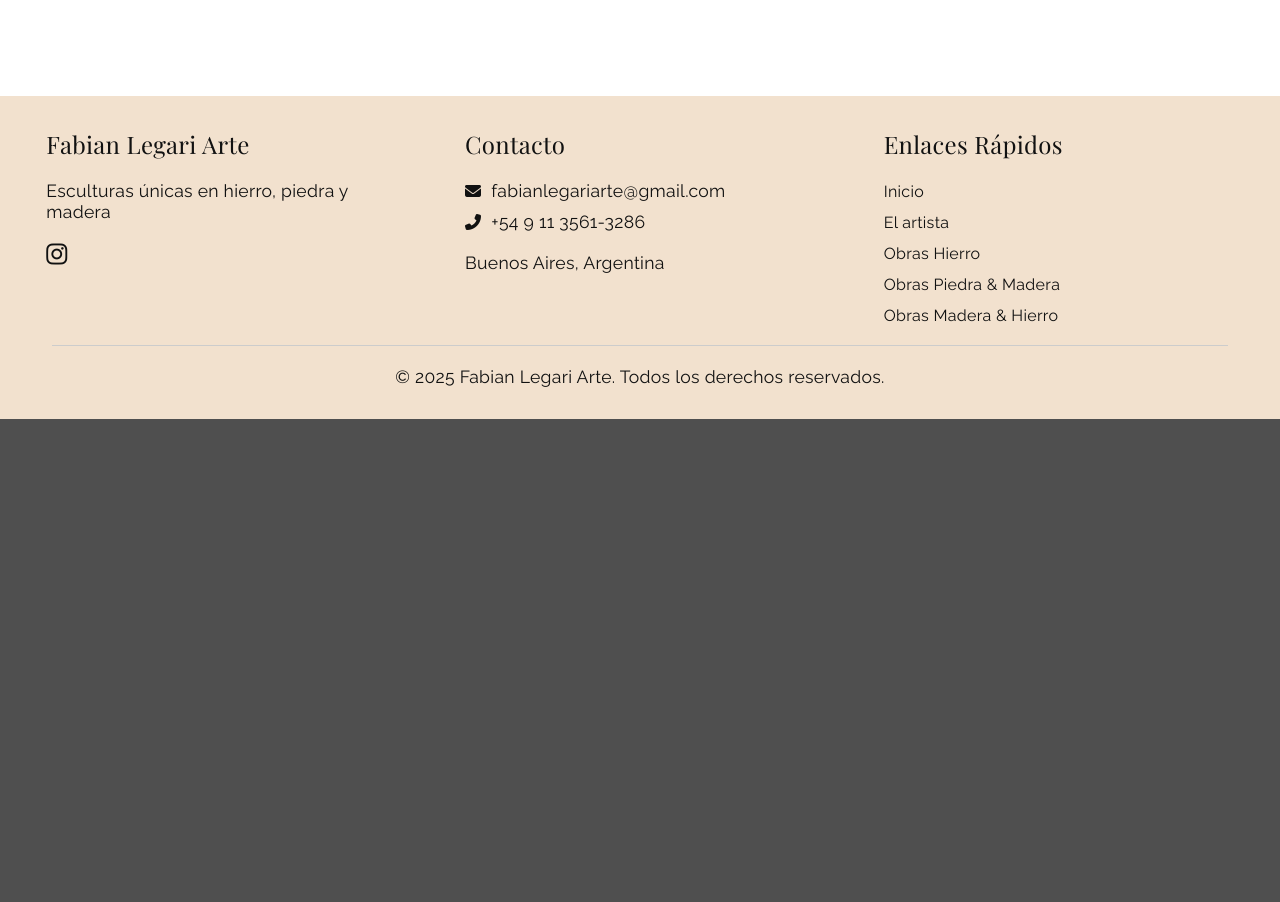
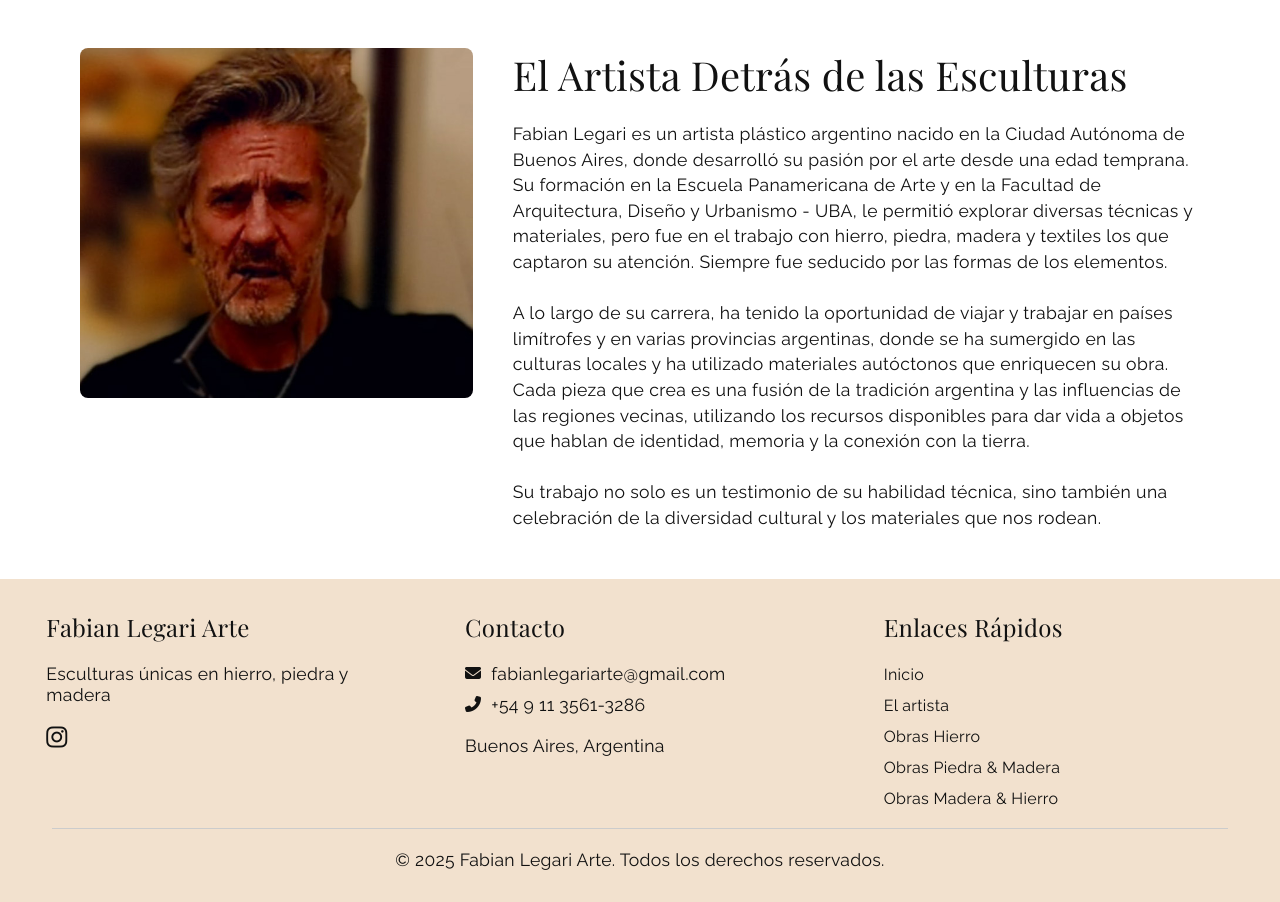
Before and after one commit to lautaroreche/Legari-Web-Page, a Django app: page /el-artista in a window 1280 px wide. Shown: the part 480-1382 px from the top of the page. Before the commit the page ends 899 px from the top, so only its background shows below. Run offline with Django 5.2, Linux system fonts and the light colour scheme.

Commit message:
Finish layout and design

```diff
--- a/legari_app/static/styles/style.css
+++ b/legari_app/static/styles/style.css
@@ -95,15 +95,18 @@ nav ul li a {
 }
 
 .banner {
+    padding: 2rem;
     width: 100%;
+    height: auto;
     background-position: center;
     background-repeat: no-repeat;
     background-size: cover;
+    text-align: center;
 }
 
 .banner-intro {
     margin-top: 10vh;
-    height: 50vh;
+    min-height: 50vh;
 }
 
 .banner-intro-artist {
@@ -123,7 +126,7 @@ nav ul li a {
 }
 
 .banner-download {
-    height: 40vh;
+    min-height: 40vh;
     background-image: linear-gradient(rgba(0,0,0,0.7), rgba(0,0,0,0.7)), url('https://res.cloudinary.com/dbmamjgiv/image/upload/v1752344939/banner-download_pneppe.webp');
 }
 
@@ -137,7 +140,7 @@ nav ul li a {
     color: var(--light-color);
 }
 
-.banner p, .banner a, footer p, footer a {
+.banner p, .banner a, footer p, footer a, .artist-info-container p {
     font-family: 'Raleway';
 }
 
@@ -234,6 +237,23 @@ main, section {
     transform: scale(1.04);
 }
 
+.fabian {
+    width: 400px;
+    height: 350px;
+    border-radius: 0.5rem;
+}
+
+.artist-info-container h2, .artist-info-container p {
+    max-width: 700px;
+    text-align: left;
+}
+
+.artist-info-container p {
+    font-size: 1.1rem;
+    letter-spacing: 0.4px;
+    line-height: 1.6rem;
+}
+
 footer {
     background-color: #F2E1CE;
     padding: 2rem;
@@ -286,6 +306,18 @@ hr {
     main, section {
         margin: 3rem;
     }
+
+    .footer-container {
+        flex-direction: column;
+    }
+
+    .artist-info-container {
+        flex-direction: column;
+    }
+
+    .fabian {
+        margin: 0 auto;
+    }
 }
 
 
--- a/legari_app/templates/artist.html
+++ b/legari_app/templates/artist.html
@@ -1,4 +1,5 @@
 {% extends 'base.html' %}
+{% load static %}
 
 
 {% block content %}
@@ -6,6 +7,16 @@
         <h2>Fabian Legari</h2>
     </div>
     <main>
-        <!-- Main > El artista -->
+        <div class="artist-info-container flex gap40">
+            <img src="{% static 'images/fabian.jpg' %}" alt="Fabian Legari - Escultor de hierro, piedra y madera" class="fabian">
+            <div class="flex-col gap20">
+                <h2>El Artista Detrás de las Esculturas</h2>
+                <p>Fabian Legari es un artista plástico argentino nacido en la Ciudad Autónoma de Buenos Aires, donde desarrolló su pasión por el arte desde una edad temprana. Su formación en la Escuela Panamericana de Arte y en la Facultad de Arquitectura, Diseño y Urbanismo - UBA, le permitió explorar diversas técnicas y materiales, pero fue en el trabajo con hierro, piedra, madera y textiles los que captaron su atención. Siempre fue seducido por las formas de los elementos.<br>
+                <br>
+                A lo largo de su carrera, ha tenido la oportunidad de viajar y trabajar en países limítrofes y en varias provincias argentinas, donde se ha sumergido en las culturas locales y ha utilizado materiales autóctonos que enriquecen su obra. Cada pieza que crea es una fusión de la tradición argentina y las influencias de las regiones vecinas, utilizando los recursos disponibles para dar vida a objetos que hablan de identidad, memoria y la conexión con la tierra.<br>
+                <br>
+                Su trabajo no solo es un testimonio de su habilidad técnica, sino también una celebración de la diversidad cultural y los materiales que nos rodean.</p>
+            </div>
+        </div>
     </main>
 {% endblock %}
--- a/legari_app/templates/grid_art.html
+++ b/legari_app/templates/grid_art.html
@@ -4,12 +4,12 @@
 <div class="grid-masonry">
     {% for art in arts %}
         <a href="" class="card">
-            <img src="{{ art.image.url }}" alt="{{ art.title }}">
+            <img src="{{ art.image.url }}" alt="{{ art.title }}" loading="lazy">
             <div class="card-overlay"></div>
             <div class="card-info card-info-art flex-col flex-center gap20">
                 <h3>{{ art.title }}</h3>
+                <p>{{ art.size }} - {{ art.materials }}</p>
                 <p>{{ art.summary }}</p>
-                <p>{{ art.size }} - {{ art.materials }}</p>
             </div>
         </a>
     {% endfor %}
--- a/legari_app/templates/index.html
+++ b/legari_app/templates/index.html
@@ -36,6 +36,6 @@
     <div class="banner banner-download flex-col flex-center gap20">
         <h2>Descarga el catálogo completo de obras</h2>
         <p>Explora nuestra colección completa de esculturas en detalle. Descarga nuestro catálogo digital y descubre la historia detrás de cada pieza.</p>
-        <a href="https://jahqgqfef8av9bbs.public.blob.vercel-storage.com/FabianLegariArte/Libro%20web%20%281%29-iEV4Ox3kNAxnWsIXIbNbouvCPjtXby.pdf" target="_blank" rel="noopener noreferrer" class="button">Descargar</a>
+        <a href="{% static 'documents/Catálogo completo Fabian Legari.pdf' %}" download target="_blank" rel="noopener noreferrer" class="button">Descargar</a>
     </div>
 {% endblock %}
```
Also changed, not shown: legari_app/static/images/fabian.jpg (added), 1 other file.
